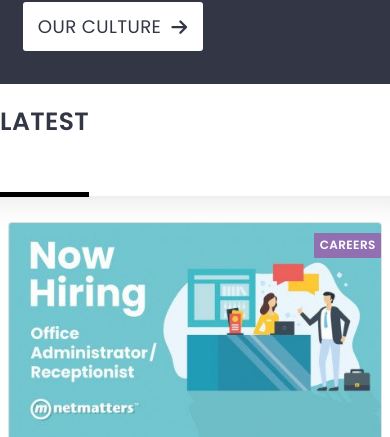
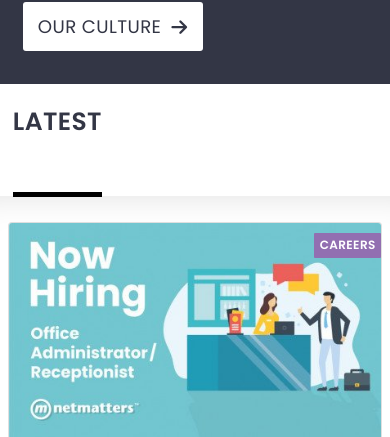
Before and after one commit to jwood91/Netmatters-Reflection, a PHP site: page / in a window 390 px wide. Shown: the part 3889-4326 px from the top of the page. Run offline with PHP 8.4, Linux system fonts and the light colour scheme; some libraries are stand-ins or nearby versions; some web fonts are replaced.

Commit message:
latest container altered slightly.

```diff
--- a/input_scss/main/_latest-container.scss
+++ b/input_scss/main/_latest-container.scss
@@ -5,6 +5,8 @@
   justify-content: center;
   align-items: center;
   height: 7em;
+  width: 100%;
+
   background-color: #fff;
 }
 
@@ -24,6 +26,8 @@
         text-transform: uppercase;
         font-size: 25px;
         font-weight: 600;
-
+      }
+    @include mq('xs'){
+      margin-left: 0.8em;
     }
 }
--- a/output_css/style.css
+++ b/output_css/style.css
@@ -940,6 +940,7 @@ header {
   justify-content: center;
   align-items: center;
   height: 7em;
+  width: 100%;
   background-color: #fff;
 }
 
@@ -960,6 +961,12 @@ header {
   text-transform: uppercase;
   font-size: 25px;
   font-weight: 600;
+}
+
+@media (max-width: 767px) {
+  #latest-inner {
+    margin-left: 0.8em;
+  }
 }
 
 /* ============ NEWS CARDS LINKED WITH BOOTSTRAP ============= */
```
